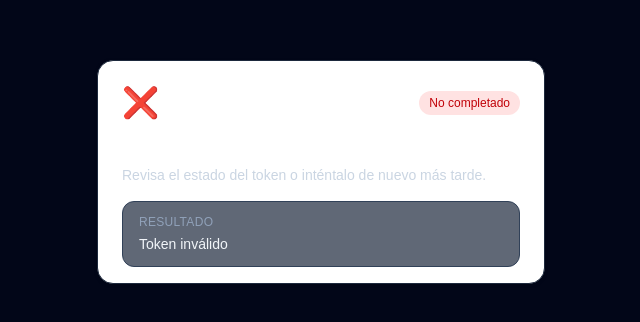
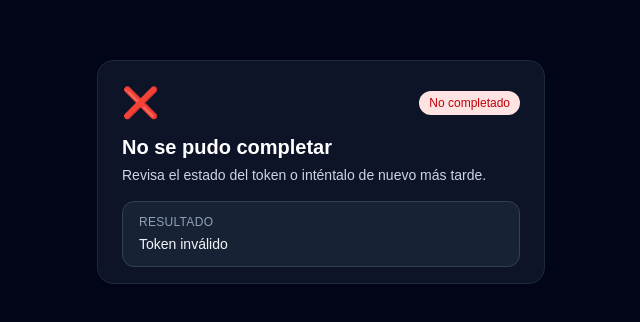
Before and after one commit to Albertosg4/fitapp, a Next.js app: page /checkin in a window 1280 px wide. Shown: the part 228-550 px from the top of the page, without its empty margins (319-959 px from the left). Built offline with nearby package versions, Linux system fonts and the light colour scheme.

Commit message:
fix(checkin): improve card contrast in check-in UI

```diff
--- a/app/checkin/page.tsx
+++ b/app/checkin/page.tsx
@@ -95,7 +95,7 @@ function CheckinInner() {
   return (
     <main className="min-h-screen bg-slate-950 px-4 py-8 text-slate-100 sm:px-6">
       <div className="mx-auto flex min-h-[calc(100vh-4rem)] w-full max-w-md items-center justify-center">
-        <Card className="w-full border-slate-800 bg-slate-900/90 shadow-2xl shadow-slate-950/60 backdrop-blur">
+        <Card className="w-full !border-slate-800 !bg-slate-900/90 shadow-2xl shadow-slate-950/60 backdrop-blur">
           <CardHeader>
             <div className="mb-3 flex items-center justify-between gap-3">
               <span className="text-3xl" aria-hidden="true">{statusConfig.icon}</span>
@@ -137,7 +137,7 @@ export default function CheckinPage() {
       fallback={
         <main className="min-h-screen bg-slate-950 px-4 py-8 text-slate-100 sm:px-6">
           <div className="mx-auto flex min-h-[calc(100vh-4rem)] w-full max-w-md items-center justify-center">
-            <Card className="w-full border-slate-800 bg-slate-900/90">
+            <Card className="w-full !border-slate-800 !bg-slate-900/90">
               <CardHeader>
                 <Skeleton className="mb-3 h-6 w-24 bg-slate-700" rounded="full" />
                 <Skeleton className="h-7 w-2/3 bg-slate-700" rounded="md" />
```
